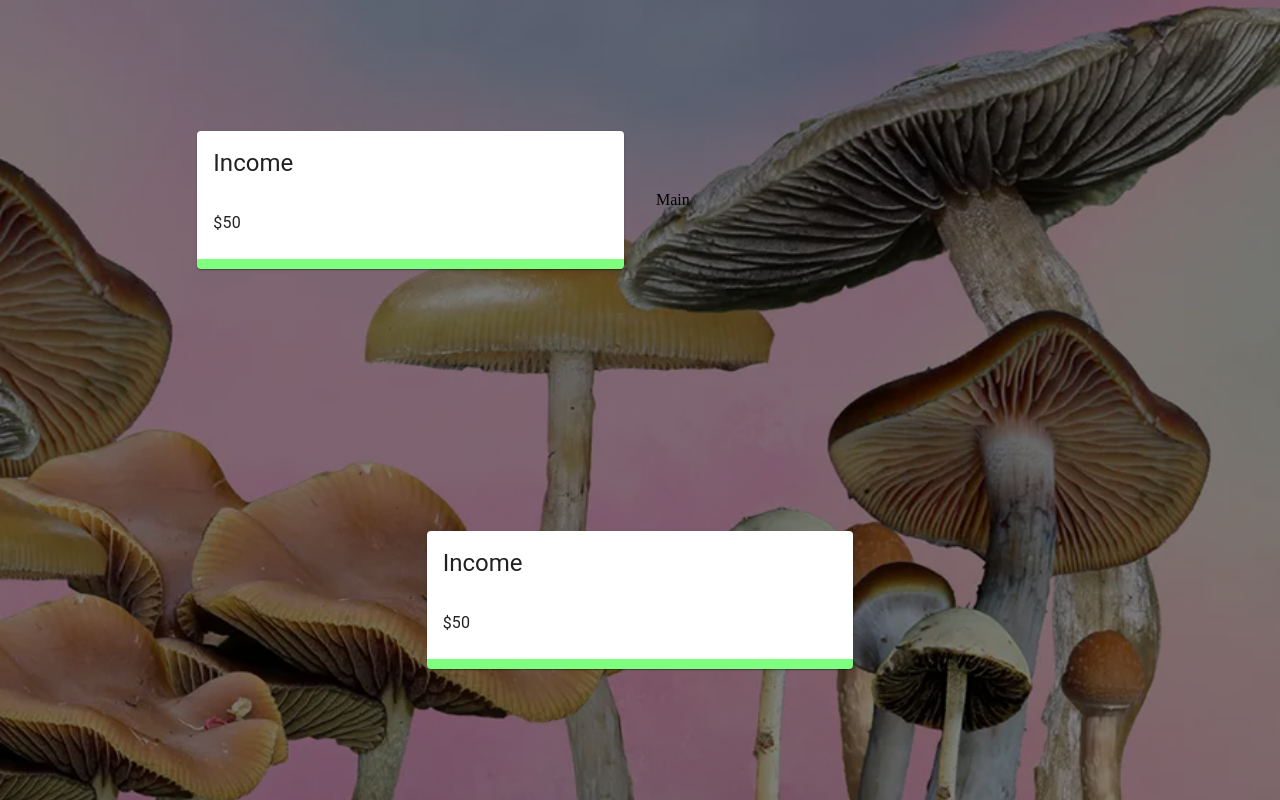
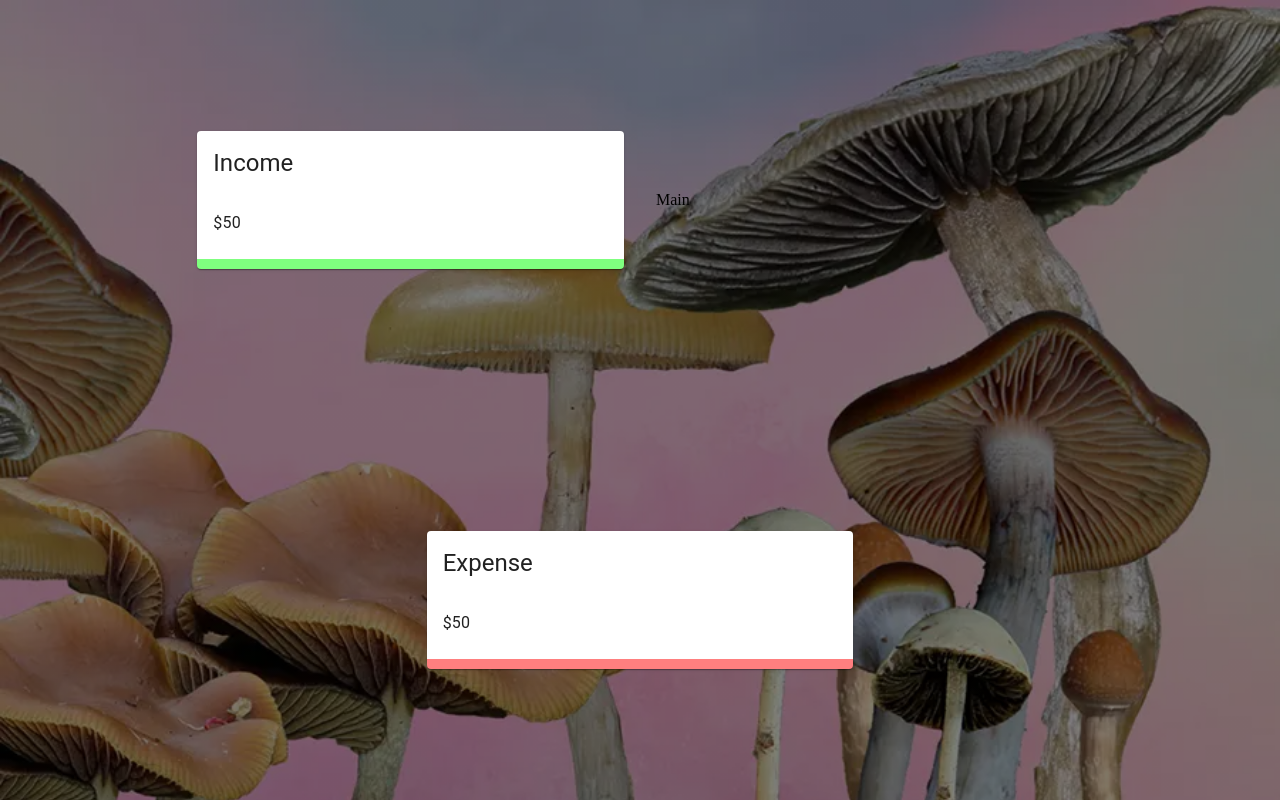
Before and after one commit to carlosbanales/budget_tracker, a React (Create React App) app: page / in a window 1280 px wide. Built offline with nearby package versions, Linux system fonts and the light colour scheme.

Commit message:
updated card components

```diff
--- a/src/App.js
+++ b/src/App.js
@@ -15,13 +15,13 @@
 			justify="center"
 			style={{ height: "100vh" }}>
 				<Grid items xs={12} sm={4}>
-					<Details />
+					<Details title="Income"/>
 				</Grid>
 				<Grid items xs={12} sm={4}>
              		Main
              	</Grid>
 				<Grid items xs={12} sm={4}>
-                     <Details />
+                     <Details title="Expense"/>
                 </Grid>
 			</Grid>
 		</div>
--- a/src/components/Details/Details.jsx
+++ b/src/components/Details/Details.jsx
@@ -3,12 +3,12 @@
 import { Doughnut } from 'react-chartjs-2';
 import useStyles from './styles';
 
-const Details = () => {
+const Details = ({ title }) => {
 	const classes = useStyles();
 
 	return (
-		<Card className={classes.income}>
-			<CardHeader title="Income" />
+		<Card className={title === 'Income' ? classes.income : classes.expense }>
+			<CardHeader title={title} />
 			<CardContent>
 				<Typography varient="h5">$50</Typography>
 			{/*<Doughnut data="DATA" />*/}
```
Also changed, not shown: src/components/Main/Main.jsx (added, +12 -0 lines).
